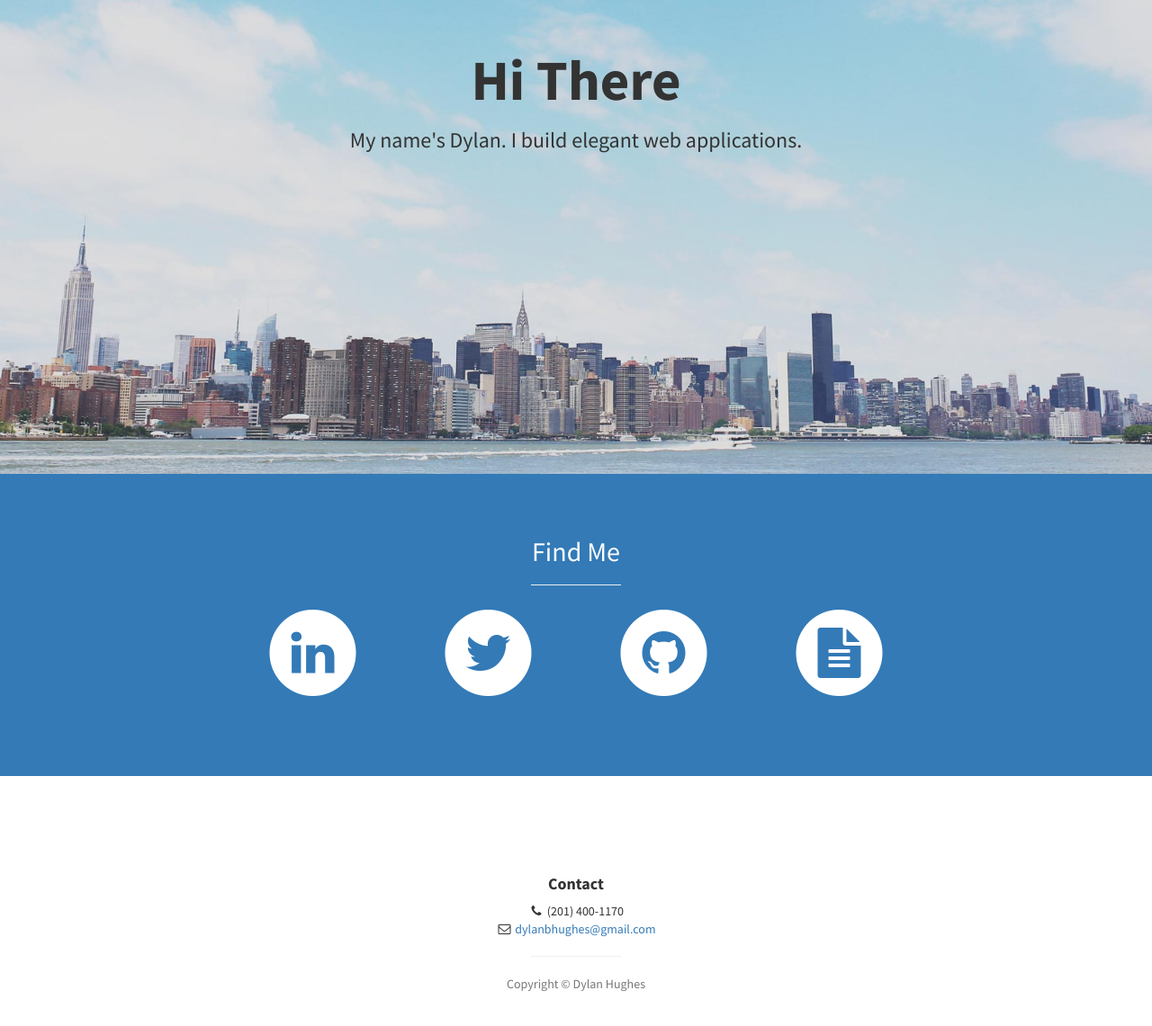
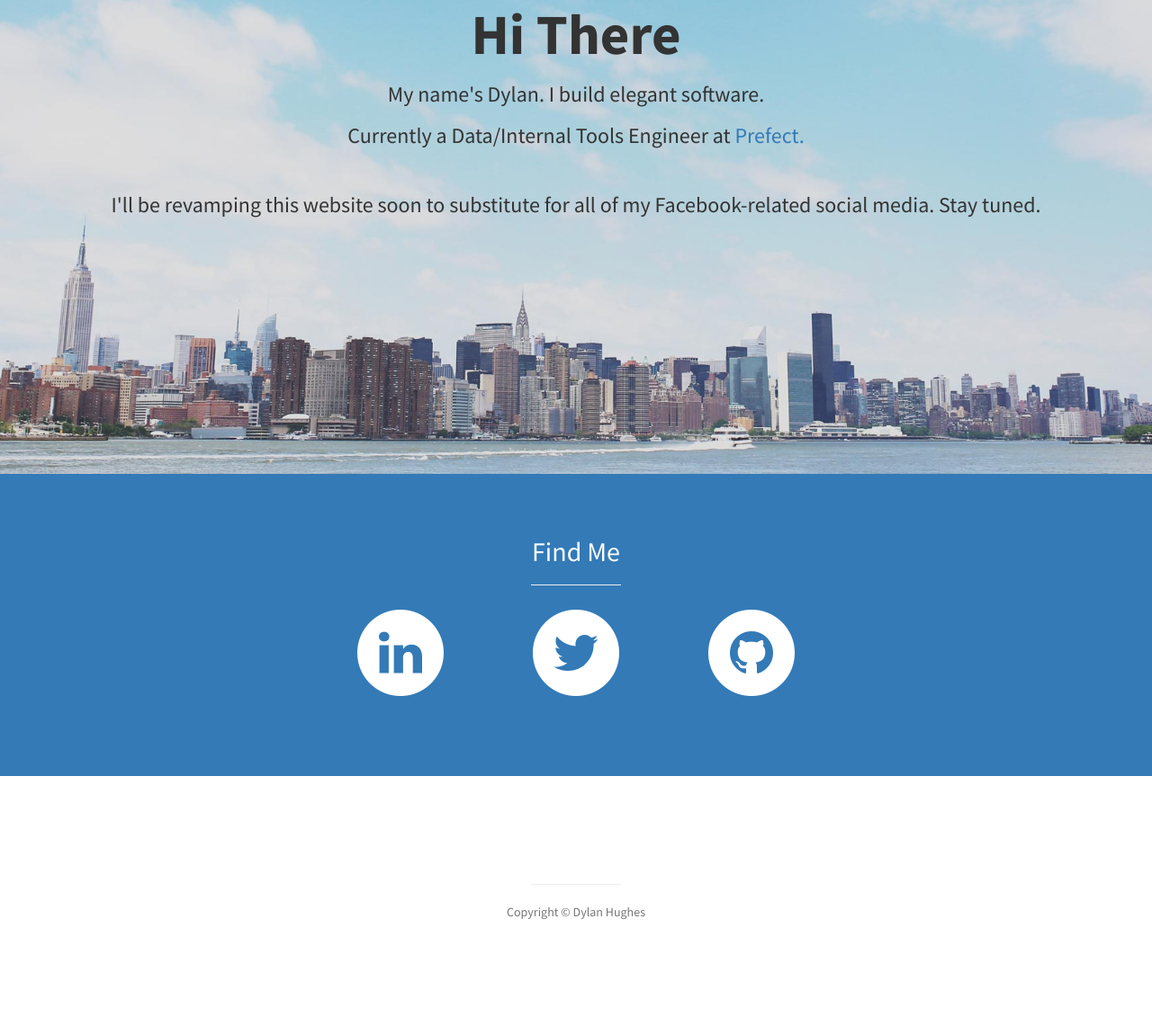
Before and after one commit to dylanbhughes/dylanbhughes.github.io, a plain HTML site: page index.html in a window 1280 px wide. Shown: the part 273-1414 px from the top of the page at 90% size. Drawn offline with Linux system fonts and the light colour scheme.

Commit message:
let's take some things down

```diff
--- a/index.html
+++ b/index.html
@@ -43,31 +43,14 @@
 
 
 </head>
-<a id="menu-toggle" href="#" class="btn btn-dark btn-lg toggle"><i class="fa fa-bars"></i></a>
-<nav id="sidebar-wrapper">
-  <ul class="sidebar-nav">
-    <a id="menu-close" href="#" class="btn btn-light btn-lg pull-right toggle"><i class="fa fa-times"></i></a>
-    <li class="sidebar-brand">
-      <a href="#top" onclick=$ ( "#menu-close").click();>Home</a>
-    </li>
-    <!-- <li>
-      <a href="#portfolio" onclick=$ ( "#menu-close").click();>Portfolio</a>
-    </li> -->
-    <li>
-      <a href="#findMe" onclick=$ ( "#menu-close").click();>Find Me</a>
-    </li>
-    <li>
-      <a target="_blank" href="/Dylan_B_Hughes_Resume.pdf">Resume</a>
-    </li>
-  </ul>
-</nav>
-
 <!-- Header -->
 <header id="top" class="header">
   <div class="text-vertical-center">
     <h1>Hi There</h1>
-    <h3>My name's Dylan. I build elegant web applications.</h3>
+    <h3>My name's Dylan. I build elegant software.</h3>
+    <h3>Currently a Data/Internal Tools Engineer at <a href="https://www.prefect.io">Prefect.</a></h3>
     <br>
+    <h3>I'll be revamping this website soon to substitute for all of my Facebook-related social media. Stay tuned.</h3>
     <!-- <a href="#portfolio" class="btn btn-dark btn-lg">Take a Look</a> -->
   </div>
 </header>
@@ -123,7 +106,7 @@
         <h2>Find Me</h2>
         <hr class="small">
         <div class="row">
-          <div class="col-md-2 col-md-offset-2 col-sm-12">
+          <div class="col-md-2 col-md-offset-3 col-sm-12">
             <div class="service-item">
               <span class="fa-stack fa-4x">
                               <i class="fa fa-circle fa-stack-2x"></i>
@@ -147,14 +130,6 @@
                         </span>
             </div>
           </div>
-          <div class="col-md-2 col-sm-12">
-            <div class="service-item">
-              <span class="fa-stack fa-4x">
-                            <i class="fa fa-circle fa-stack-2x"></i>
-                            <a target="_blank" href="/Dylan_B_Hughes_Resume.pdf"><i class="fa fa-file-text fa-stack-1x text-primary"></i></a>
-                        </span>
-            </div>
-          </div>
         </div>
       </div>
     </div>
@@ -166,13 +141,6 @@
   <div class="container">
     <div class="row">
       <div class="col-lg-10 col-lg-offset-1 text-center">
-        <h4><strong>Contact</strong>
-                </h4>
-        <ul class="list-unstyled">
-          <li><i class="fa fa-phone fa-fw"></i> (201) 400-1170</li>
-          <li><i class="fa fa-envelope-o fa-fw"></i> <a target="_blank" href="mailto:dylanbhughes@gmail.com">dylanbhughes@gmail.com</a>
-          </li>
-        </ul>
         <hr class="small">
         <p class="text-muted">Copyright &copy; Dylan Hughes</p>
       </div>
```
Also changed, not shown: 2 other files.
